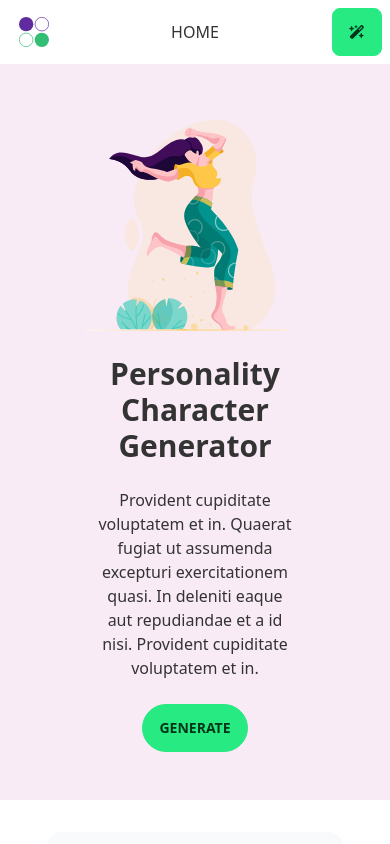
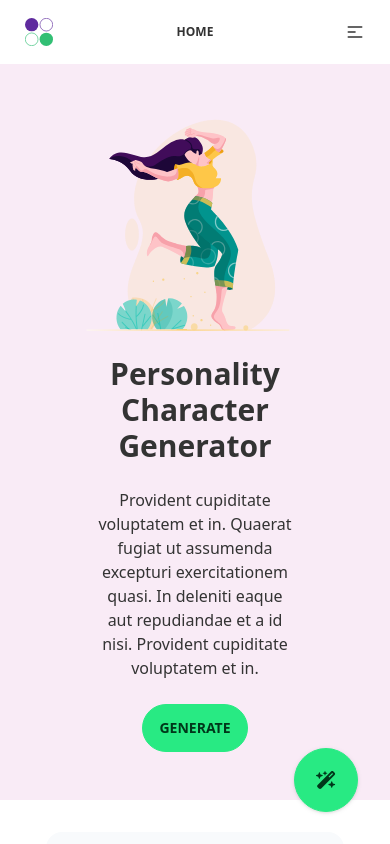
Before and after one commit to pspapleng/personality-analysis-system, a Vue app in the folder web/: page / in a window 390 px wide. Shown: the top 844 px of the page. Built offline with nearby package versions, Linux system fonts and the light colour scheme.

Commit message:
update: navbar mobile size, add FAB and route page

```diff
--- a/web/src/components/NavBar.vue
+++ b/web/src/components/NavBar.vue
@@ -18,18 +18,11 @@
             />
           </svg>
         </label>
-        <label
-          tabindex="0"
-          class="btn btn-ghost md:hidden"
-          style="padding: 3px"
-        >
-          <img class="p-0" src="../assets/logo.svg" width="70%" />
-        </label>
         <ul
           tabindex="0"
           class="menu menu-compact dropdown-content mt-3 p-2 shadow bg-base-100 rounded-box w-52"
         >
-          <li><a>HOME</a></li>
+          <li><router-link :to="{ name: 'Home' }">HOME</router-link></li>
           <li tabindex="0">
             <a class="justify-between">
               GENERATE CHARACTER
@@ -55,14 +48,16 @@
           <li><a>ABOUT</a></li>
         </ul>
       </div>
-      <a class="btn btn-ghost hidden md:flex">
-        <img src="../assets/logo.svg" width="28px" />
+      <router-link :to="{ name: 'Home' }" class="btn btn-ghost">
+        <img src="../assets/logo.svg" style="width: 28px" />
         <p class="hidden md:flex lg:hidden xl:flex text-xs ml-3">
           PERSONALITY CHARACTER GENERATOR
         </p>
-      </a>
+      </router-link>
     </div>
-    <div class="navbar-center md:hidden">HOME</div>
+    <div class="navbar-center md:hidden">
+      <p class="text-xs font-semibold uppercase">{{ this.$route.name }}</p>
+    </div>
     <div class="navbar-center hidden lg:flex">
       <ul class="menu menu-horizontal p-0">
         <li tabindex="0">
@@ -91,11 +86,11 @@
       </ul>
     </div>
     <div class="navbar-end">
-      <a class="btn btn-accent">
+      <router-link :to="{ name: '404' }" class="btn btn-accent hidden md:flex">
         <p class="hidden lg:flex mr-2">GENERATE</p>
-        <font-awesome-icon icon="fa-solid fa-wand-magic-sparkles" />
-      </a>
-      <!-- <div class="dropdown dropdown-end">
+        <font-awesome-icon icon="fa-solid fa-wand-magic-sparkles " />
+      </router-link>
+      <div class="dropdown dropdown-end md:hidden">
         <label tabindex="0" class="btn btn-ghost lg:hidden">
           <svg
             xmlns="http://www.w3.org/2000/svg"
@@ -116,32 +111,26 @@
           tabindex="0"
           class="menu menu-compact dropdown-content mt-3 p-2 shadow bg-base-100 rounded-box w-52"
         >
-          <li><a>HOME</a></li>
-          <li tabindex="0">
-            <a class="justify-between">
-              GENERATE CHARACTER
-              <svg
-                class="fill-current"
-                xmlns="http://www.w3.org/2000/svg"
-                width="24"
-                height="24"
-                viewBox="0 0 24 24"
-              >
-                <path
-                  d="M8.59,16.58L13.17,12L8.59,7.41L10,6L16,12L10,18L8.59,16.58Z"
-                />
-              </svg>
-            </a>
-            <ul class="p-2">
-              <li><a>MBTI MODE</a></li>
-              <li><a>CUSTOM MODE</a></li>
-              <li><a>REAL MODE</a></li>
-            </ul>
-          </li>
+          <li><router-link :to="{ name: 'Home' }">HOME</router-link></li>
+          <li><a>GENERATE CHARACTER</a></li>
           <li><a>PERSONALITY TYPES</a></li>
           <li><a>ABOUT</a></li>
         </ul>
-      </div> -->
+      </div>
     </div>
+    <router-link
+      :to="{ name: '404' }"
+      class="btn btn-lg btn-circle btn-accent float md:hidden drop-shadow"
+    >
+      <font-awesome-icon icon="fa-solid fa-wand-magic-sparkles" />
+    </router-link>
   </div>
 </template>
+
+<style>
+.float {
+  position: fixed;
+  bottom: 32px;
+  right: 32px;
+}
+</style>
```
